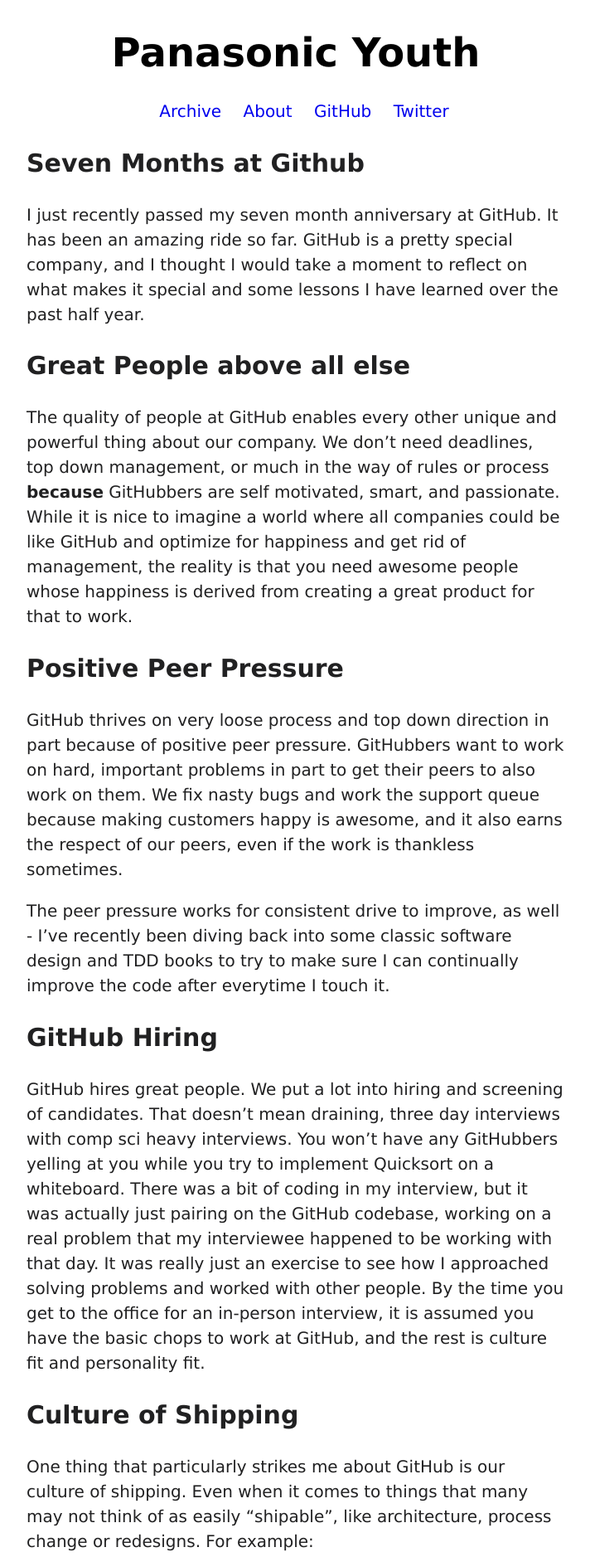
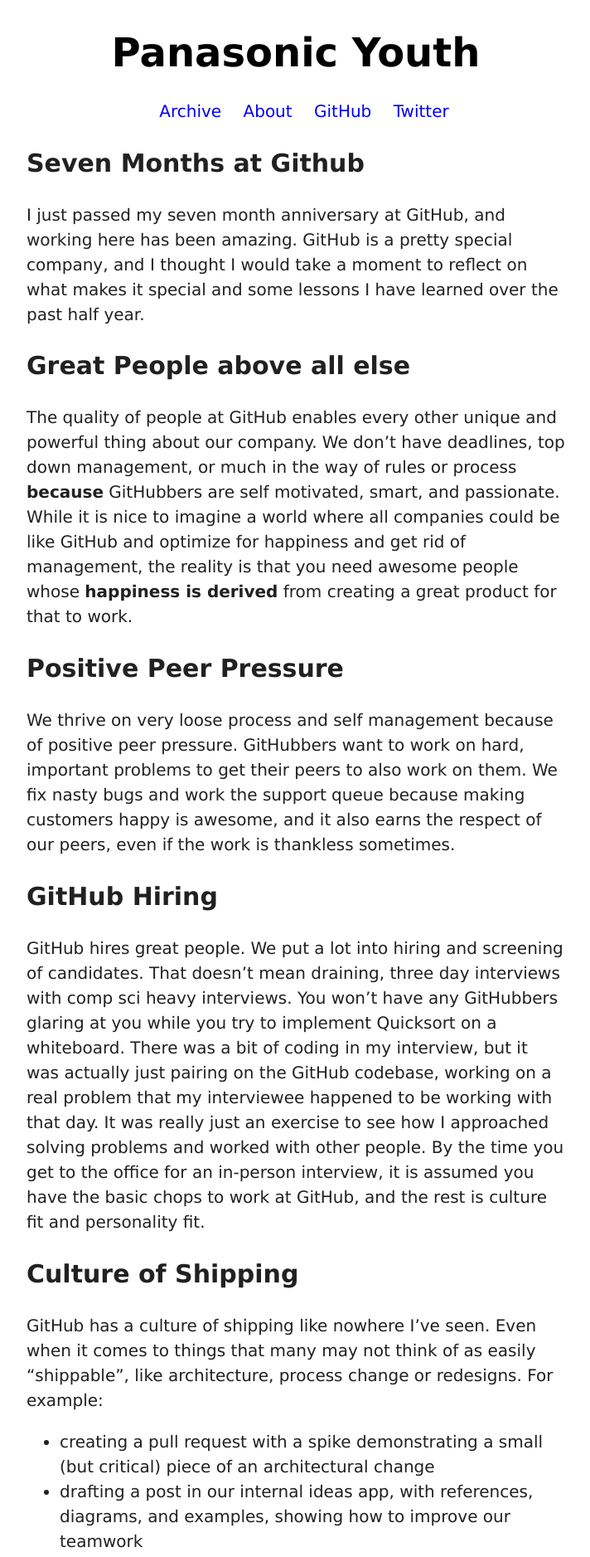
Before and after one commit to rsanheim/rsanheim.github.com, a Jekyll site: the page built from _posts/2012-11-27-seven-months-at-github.markdown, in a window 1280 px wide. Shown: the top 1877 px of the page at 83% size, without its empty margins (283-995 px from the left). Built offline with Jekyll 4.4.1, drawn with Linux system fonts in a browser that asks for light colours; nearby versions of some CDN libraries; library files that are not in the unit come from our copies; Markdown is read by kramdown in place of the engine named in the settings; comment, search, counter and statistics services are not loaded; some of the changed text lies outside the part shown.

Commit message:
more tweaks

```diff
--- a/_posts/2012-11-27-seven-months-at-github.markdown
+++ b/_posts/2012-11-27-seven-months-at-github.markdown
@@ -3,36 +3,32 @@
 title: "Seven Months at Github"
 ---
 
-I just recently passed my seven month anniversary at GitHub.  It has been an amazing ride so far.
+I just passed my seven month anniversary at GitHub, and working here has been amazing.
 GitHub is a pretty special company, and I thought I would take a moment to reflect on what makes
 it special and some lessons I have learned over the past half year.
 
 ## Great People above all else
 
 The quality of people at GitHub enables every other unique and powerful thing
-about our company.  We don't need deadlines, top down management, or much in the way of
+about our company.  We don't have deadlines, top down management, or much in the way of
 rules or process **because** GitHubbers are self motivated, smart, and
 passionate.  While it is nice to imagine a world where all companies could be
 like GitHub and optimize for happiness and get rid of management, the reality is that you
-need awesome people whose happiness is derived from creating a great product for that
+need awesome people whose **happiness is derived** from creating a great product for that
 to work.
 
 ## Positive Peer Pressure
 
-GitHub thrives on very loose process and top down direction in part because of positive peer pressure.
-GitHubbers want to work on hard, important problems in part to get their peers to also work on them.
+We thrive on very loose process and self management because of positive peer pressure.
+GitHubbers want to work on hard, important problems to get their peers to also work on them.
 We fix nasty bugs and work the support queue because making customers happy is awesome, and it also
 earns the respect of our peers, even if the work is thankless sometimes.
-
-The peer pressure works for consistent drive to improve, as well - I've recently been diving
-back into some classic software design and TDD books to try to make sure I can continually
-improve the code after everytime I touch it.
 
 ## GitHub Hiring
 
 GitHub hires great people.  We put a lot into hiring and screening of
 candidates.  That doesn't mean draining, three day interviews with
-comp sci heavy interviews.  You won't have any GitHubbers yelling at you while you try to implement
+comp sci heavy interviews.  You won't have any GitHubbers glaring at you while you try to implement
 Quicksort on a whiteboard.  There was a bit of coding in my interview, but it
 was actually just pairing on the GitHub codebase, working on a real
 problem that my interviewee happened to be working with that day.  It was really
@@ -43,34 +39,34 @@
 
 ## Culture of Shipping
 
-One thing that particularly strikes me about GitHub is our culture of
-shipping.  Even when it comes to things that many may not think of as easily
-"shipable", like architecture, process change or redesigns.  For example:
+GitHub has a culture of shipping like nowhere I've seen.
+Even when it comes to things that many may not think of as easily
+"shippable", like architecture, process change or redesigns.  For example:
 
 * creating a pull request with a spike demonstrating a small (but critical) piece of an
   architectural change
-* drafting a post in our internal Ideas app, with diagrams and examples,
-  showing how we could shift our process
+* drafting a post in our internal ideas app, with references, diagrams, and examples,
+  showing how to improve our teamwork
 * sketching a redesign idea on paper and uploading a scan to a pull request
 
 So while it can be valuable to have conversations about things like
 architecture, process, or design, it is more valuable to take concrete action,
-even as fuel to move the conversation forward.  Often in software
-development bikeshedding can lead to endless philosophical debates and
+even as fuel to move the conversation forward.  Any experienced software
+development has seen "bikeshedding" kill productivity - endless philosophical debates and
 arguments driven by ego instead of practical value.  Focusing on actions and
 shipping cuts through the crap and keeps things progressing forward.
 
 ## Anarchist Structure
 
 Much is made of the flat, nearly non-existant managemnt style of GitHub.
-Yes, it really is true that you can work on whatever the fuck you want.
-Yes, that means that I could drop everything and work on a Scheme
+Yes, it really is true that you can work on whatever you want.
+Yes, that means that I could drop everything and work on a Haskell
 rewrite of github/github, but in reality that just doesn't happen.  It turns
 out when you hire self motivated, talented people who want to work with other
 really other good people, folks generally work on important stuff.  Bugs get
 fixed and crummy things like grunt-work automation and difficult tests still
-get written. And if those things get missed on the first pass, positive peer pressure ensures
-that they get done on first review.
+get written. And if those things get missed on the first pass, peer pressure and
+continual review ensure ensure they get done.
 
 ## END
 
--- a/stylesheets/master.css
+++ b/stylesheets/master.css
@@ -33,6 +33,7 @@
 }
 
 h4#byline {
+  font-size: 90%;
   margin-top: 10px;
   margin-bottom: 10px;
 }
```
